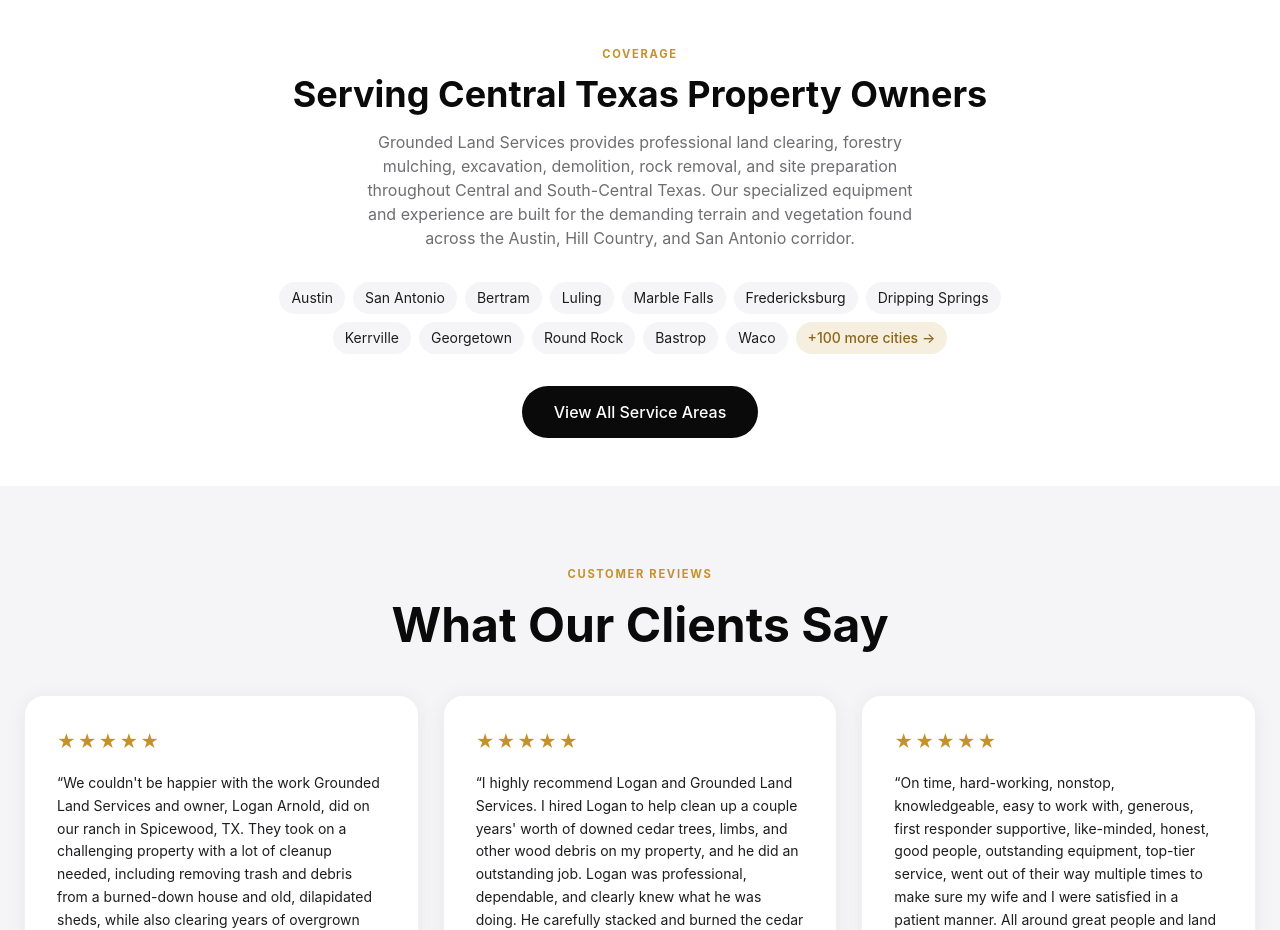
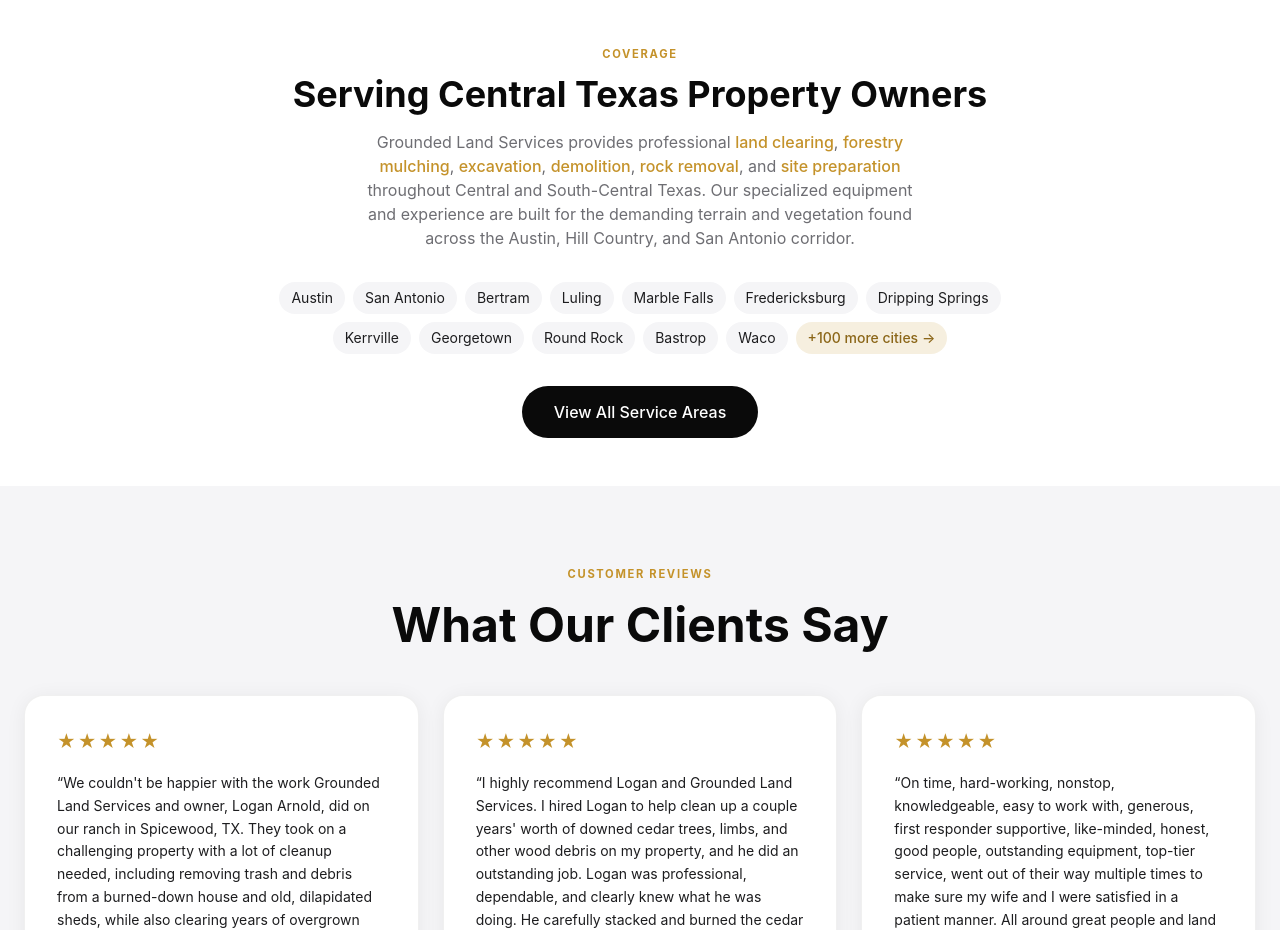
Before and after one commit to TheoWaugh/grounded-land-services, a Next.js app: page / in a window 1280 px wide. Shown: the part 4440-5370 px from the top of the page. Built offline with nearby package versions, Linux system fonts and the light colour scheme.

Commit message:
Add internal links to homepage service area section

```diff
--- a/app/page.tsx
+++ b/app/page.tsx
@@ -472,7 +472,31 @@
               Serving Central Texas Property Owners
             </h2>
             <p className="text-[#6e6e73] mb-8 max-w-xl mx-auto">
-              Grounded Land Services provides professional land clearing, forestry mulching, excavation, demolition, rock removal, and site preparation throughout Central and South-Central Texas. Our specialized equipment and experience are built for the demanding terrain and vegetation found across the Austin, Hill Country, and San Antonio corridor.
+              Grounded Land Services provides professional{" "}
+              <Link href="/services/land-clearing" className="text-[#C4922A] hover:text-amber-600 font-medium transition-colors">
+                land clearing
+              </Link>
+              ,{" "}
+              <Link href="/services/forestry-mulching" className="text-[#C4922A] hover:text-amber-600 font-medium transition-colors">
+                forestry mulching
+              </Link>
+              ,{" "}
+              <Link href="/services/dirt-work-grading" className="text-[#C4922A] hover:text-amber-600 font-medium transition-colors">
+                excavation
+              </Link>
+              ,{" "}
+              <Link href="/services/demolition" className="text-[#C4922A] hover:text-amber-600 font-medium transition-colors">
+                demolition
+              </Link>
+              ,{" "}
+              <Link href="/services/rock-removal" className="text-[#C4922A] hover:text-amber-600 font-medium transition-colors">
+                rock removal
+              </Link>
+              , and{" "}
+              <Link href="/services/site-preparation" className="text-[#C4922A] hover:text-amber-600 font-medium transition-colors">
+                site preparation
+              </Link>{" "}
+              throughout Central and South-Central Texas. Our specialized equipment and experience are built for the demanding terrain and vegetation found across the Austin, Hill Country, and San Antonio corridor.
             </p>
             <div className="flex flex-wrap justify-center gap-2 mb-8 max-w-3xl mx-auto">
               {["Austin", "San Antonio", "Bertram", "Luling", "Marble Falls", "Fredericksburg", "Dripping Springs", "Kerrville", "Georgetown", "Round Rock", "Bastrop", "Waco"].map((city) => (
```
